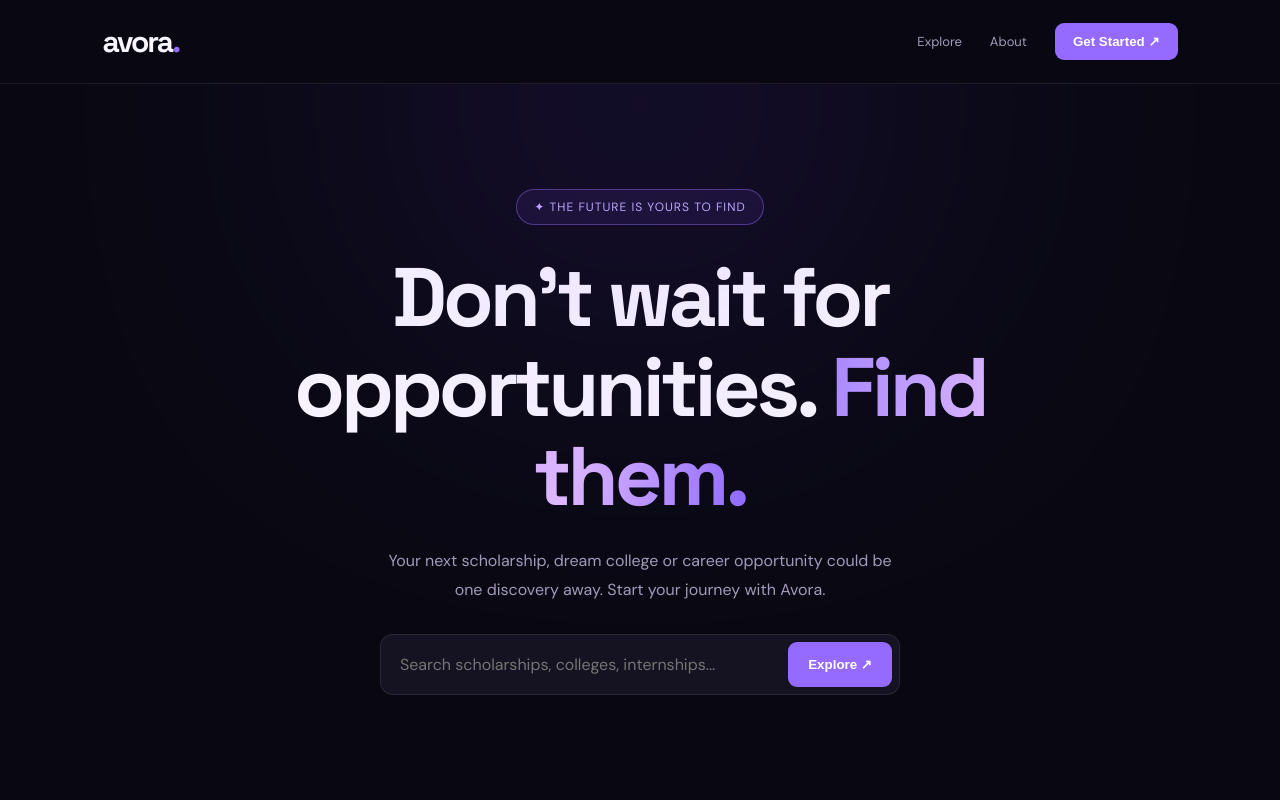
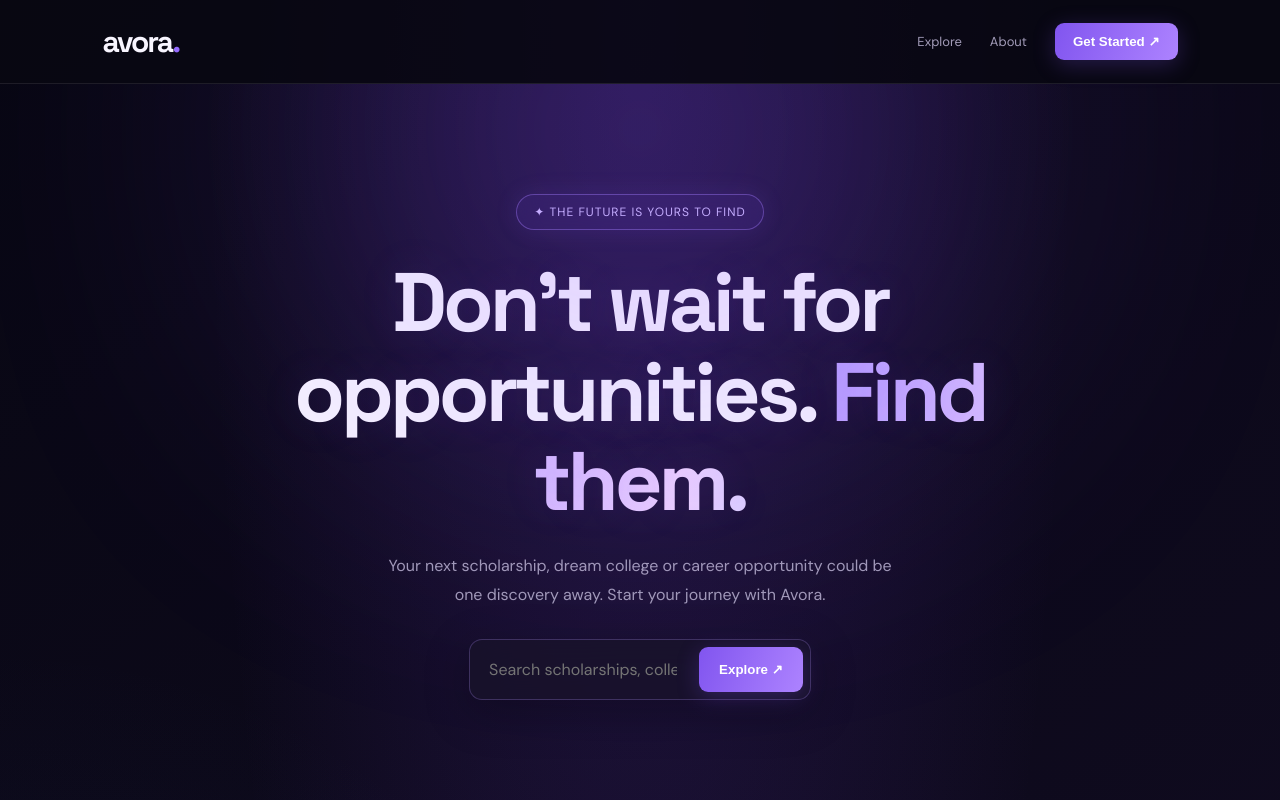
Before and after one commit to missvanshikabaaniya/avora, a plain HTML site: page index.html in a window 1280 px wide. Shown: the top 800 px of the page. Drawn offline with Linux system fonts and the light colour scheme.

Commit message:
Update index.html

```diff
--- a/index.html
+++ b/index.html
@@ -157,6 +157,110 @@
       .card p { min-height: auto; }
       footer { padding: 25px 6%; }
     }
+
+
+/* AVORA — DARK COSMIC EXPERIENCE */
+
+body {
+  background:
+    radial-gradient(ellipse at 50% 0%, rgba(111, 61, 210, 0.22), transparent 48%),
+    radial-gradient(ellipse at 0% 55%, rgba(55, 100, 190, 0.10), transparent 40%),
+    linear-gradient(145deg, #080713, #100b20 55%, #080713);
+}
+
+.hero {
+  min-height: 590px;
+  display: flex;
+  flex-direction: column;
+  justify-content: center;
+  align-items: center;
+  padding-top: 110px;
+  padding-bottom: 110px;
+}
+
+.glow {
+  width: 550px;
+  height: 450px;
+  background: #864cff;
+  filter: blur(145px);
+  opacity: .25;
+  animation: cosmicGlow 6s ease-in-out infinite alternate;
+}
+
+@keyframes cosmicGlow {
+  from {
+    opacity: .15;
+    transform: translateX(-50%) scale(.9);
+  }
+  to {
+    opacity: .32;
+    transform: translateX(-50%) scale(1.15);
+  }
+}
+
+.tag {
+  backdrop-filter: blur(12px);
+  box-shadow: 0 0 25px rgba(149,107,255,.12);
+}
+
+.hero h1 {
+  text-shadow: 0 0 45px rgba(149,107,255,.12);
+}
+
+.gradient {
+  background: linear-gradient(
+    100deg,
+    #b9a0ff,
+    #f2d8ff,
+    #a5c9ff,
+    #b9a0ff
+  );
+  background-size: 250% auto;
+  animation: gradientFlow 5s linear infinite;
+  background-clip: text;
+  -webkit-background-clip: text;
+  color: transparent;
+}
+
+@keyframes gradientFlow {
+  to {
+    background-position: 250% center;
+  }
+}
+
+.search {
+  background: rgba(24, 19, 42, .75);
+  backdrop-filter: blur(18px);
+  border-color: rgba(177, 145, 255, .25);
+  box-shadow: 0 12px 45px rgba(0,0,0,.25);
+}
+
+.search button,
+.navbutton {
+  background: linear-gradient(110deg, #8155ef, #ad83ff);
+  box-shadow: 0 5px 22px rgba(129,85,239,.25);
+  transition: .3s ease;
+}
+
+.search button:hover,
+.navbutton:hover {
+  transform: translateY(-3px);
+  box-shadow: 0 8px 28px rgba(149,107,255,.4);
+}
+
+@media(max-width:700px) {
+  .hero {
+    min-height: 540px;
+    padding-top: 85px;
+    padding-bottom: 85px;
+  }
+
+  .glow {
+    width: 330px;
+    height: 300px;
+  }
+}
+
   </style>
 </head>
 <body>
```
